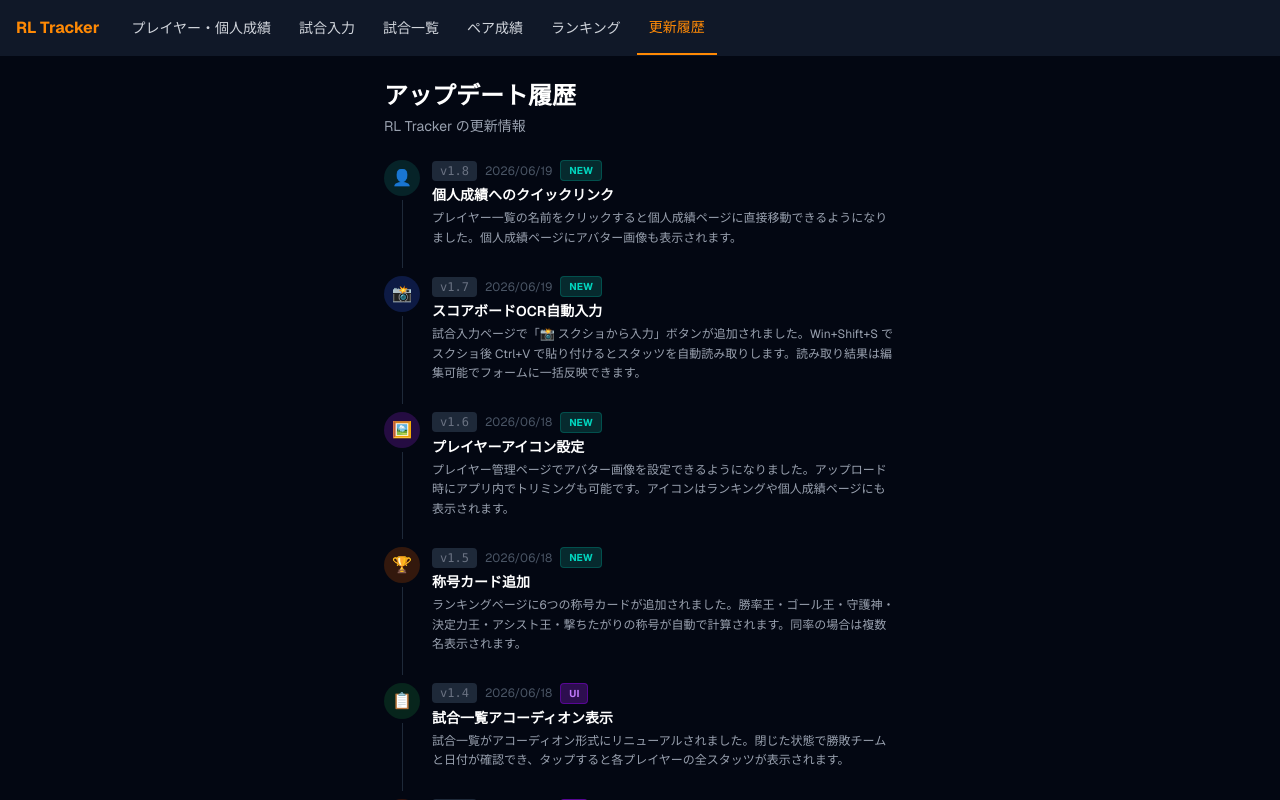
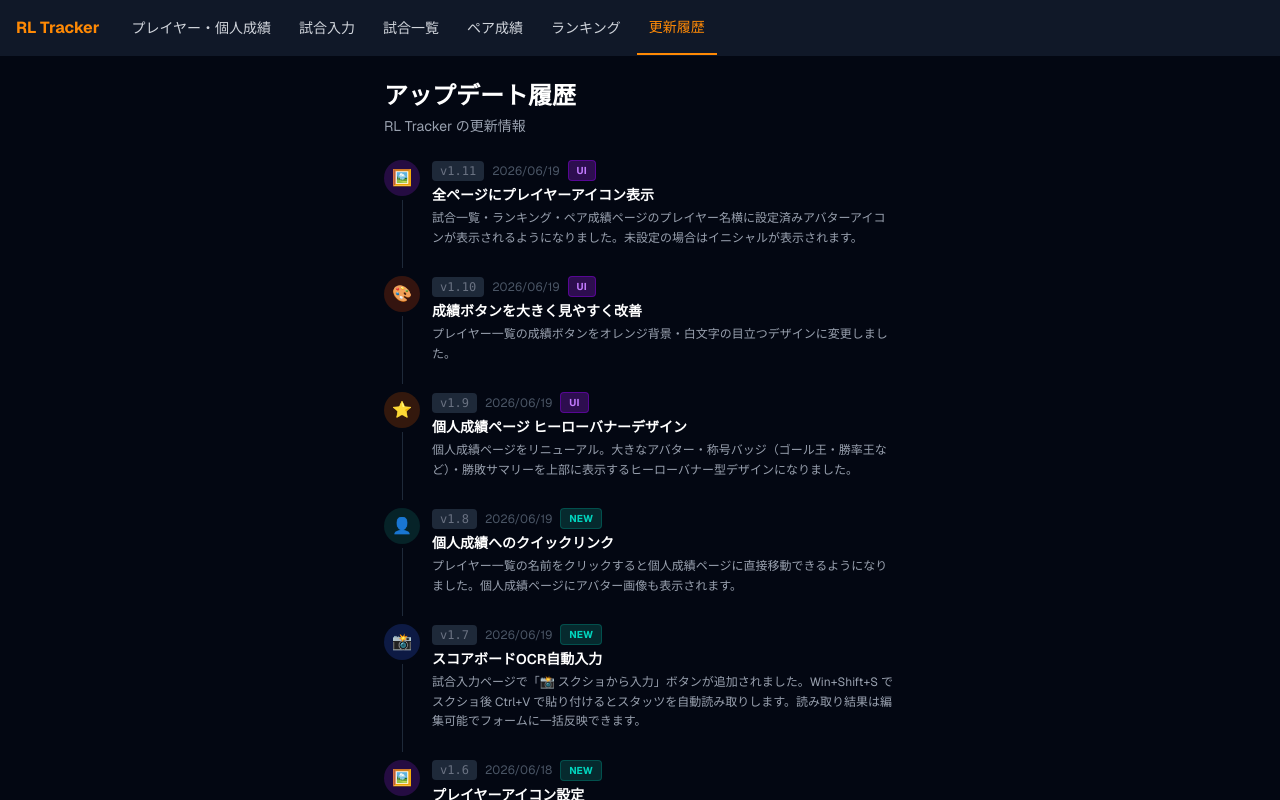
Before and after one commit to yuta19970317-del/rl-tracker, a Next.js app: page /updates in a window 1280 px wide. Shown: the top 800 px of the page. Built offline with nearby package versions, Linux system fonts and the light colour scheme; no server answers; the database is empty.

Commit message:
update history: add v1.9, v1.10, v1.11 entries

```diff
--- a/app/updates/page.tsx
+++ b/app/updates/page.tsx
@@ -27,6 +27,39 @@ type UpdateEntry = {
 };
 
 const UPDATES: UpdateEntry[] = [
+  {
+    version: "v1.11",
+    date: "2026/06/19",
+    title: "全ページにプレイヤーアイコン表示",
+    description:
+      "試合一覧・ランキング・ペア成績ページのプレイヤー名横に設定済みアバターアイコンが表示されるようになりました。未設定の場合はイニシャルが表示されます。",
+    badge: "UI",
+    icon: "🖼️",
+    iconColor: "text-purple-400",
+    iconBg: "bg-purple-900/40",
+  },
+  {
+    version: "v1.10",
+    date: "2026/06/19",
+    title: "成績ボタンを大きく見やすく改善",
+    description:
+      "プレイヤー一覧の成績ボタンをオレンジ背景・白文字の目立つデザインに変更しました。",
+    badge: "UI",
+    icon: "🎨",
+    iconColor: "text-orange-400",
+    iconBg: "bg-orange-900/40",
+  },
+  {
+    version: "v1.9",
+    date: "2026/06/19",
+    title: "個人成績ページ ヒーローバナーデザイン",
+    description:
+      "個人成績ページをリニューアル。大きなアバター・称号バッジ（ゴール王・勝率王など）・勝敗サマリーを上部に表示するヒーローバナー型デザインになりました。",
+    badge: "UI",
+    icon: "⭐",
+    iconColor: "text-amber-400",
+    iconBg: "bg-amber-900/40",
+  },
   {
     version: "v1.8",
     date: "2026/06/19",
```
